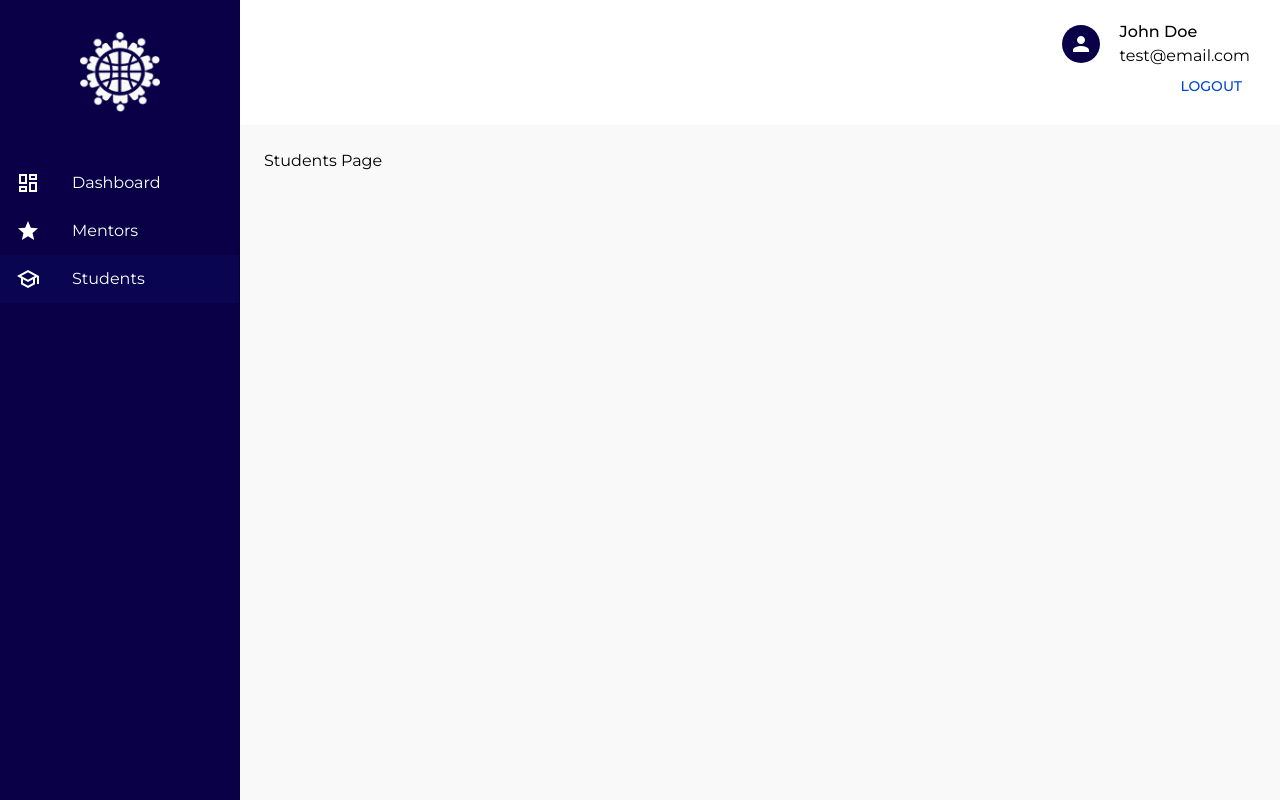
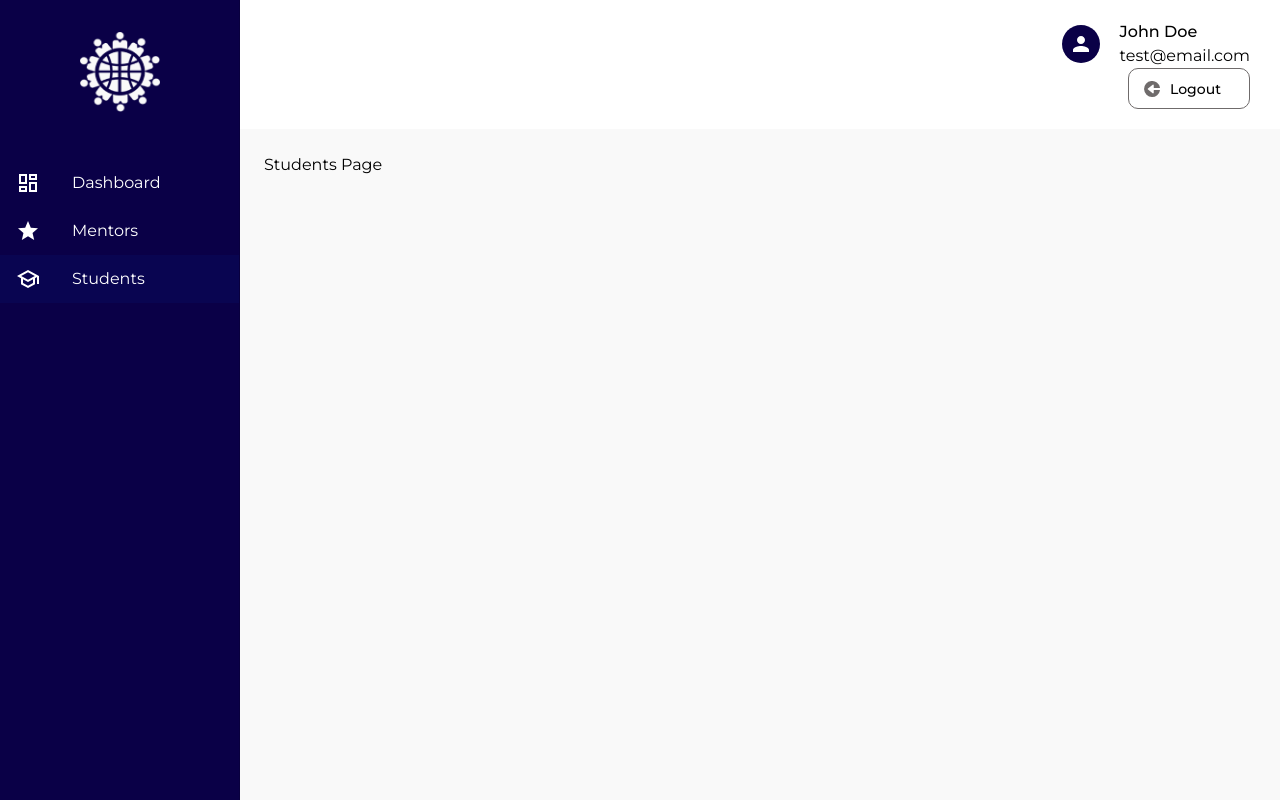
Before and after one commit to MentorsWithoutBorders/mwb-partners-admin, a Next.js app: page /app/students in a window 1280 px wide. Built offline with nearby package versions, Linux system fonts and the light colour scheme.

Commit message:
style Logout Components

```diff
--- a/src/components/Logout/Logout.styled.ts
+++ b/src/components/Logout/Logout.styled.ts
@@ -1,3 +1,24 @@
 import styled from '@emotion/styled'
 
-export const LogoutContainer = styled.button(({ theme }) => ({}))
+export const LogoutContainer = styled.button(({ theme }) => ({
+  backgroundColor: '#ffffff',
+  color: '#000000',
+  border: `1px solid ${theme.palette.doveGray}`,
+  width: '122px',
+  height: '41px',
+  fontSize: '14px',
+  fontWeight: '500',
+  fontFamily: theme.typography.fontFamily,
+  borderRadius: '10px',
+  display: 'flex',
+  alignItems: 'center',
+  gap: '10px',
+  padding: '0 15px'
+}))
+
+export const LogoutIconContainer = styled.div({
+  position: 'relative',
+  width: '16px',
+  height: '16px',
+  rotate: '180deg'
+})
--- a/src/components/Logout/Logout.tsx
+++ b/src/components/Logout/Logout.tsx
@@ -1,6 +1,13 @@
-import PersonIcon from '@mui/icons-material/Person'
-import { Button } from '@mui/material'
+import { LogoutContainer, LogoutIconContainer } from './Logout.styled'
+import Image from 'next/image'
 
 export default function Logout() {
-  return <Button variant="text">Logout</Button>
+  return (
+    <LogoutContainer>
+      <LogoutIconContainer>
+        <Image src="/icons/logout.svg" alt="Logout" fill={true} />
+      </LogoutIconContainer>
+      Logout
+    </LogoutContainer>
+  )
 }
```
Also changed, not shown: public/icons/logout.svg.
